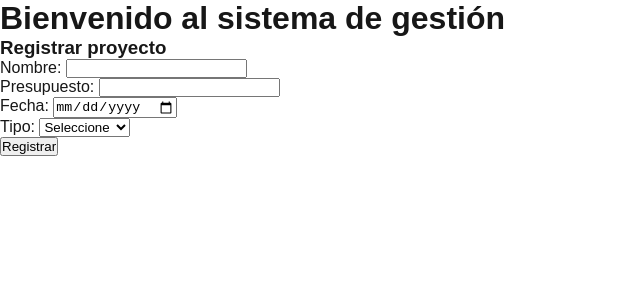
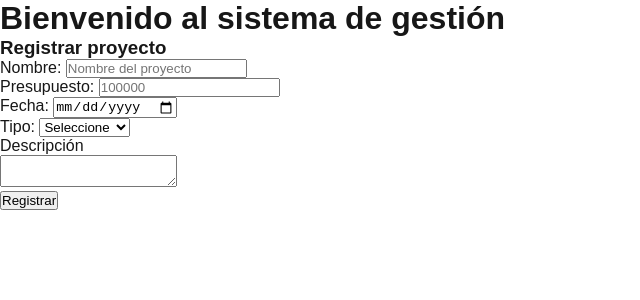
Before and after one commit to Naerie/Eva3-front-end, a Next.js app: page / in a window 1280 px wide. Shown: the top 300 px of the page, without its empty margins (0-640 px from the left). Built offline with nearby package versions, Linux system fonts and the light colour scheme.

Commit message:
interface de proyexto+ cambios en el formulario
Se creó la carpeta interfaces con el archivo IProyectos para la creacion de la interfaz de los proyectos con los campos del formulario, adicionalmente se agregó un campo mas en el select y el campo requerido de textarea en el formulario.

```diff
--- /dev/null
+++ b/src/app/interfaces/IProyecto.tsx
@@ -0,0 +1,6 @@
+export interface Proyecto{
+    nombre: string,
+    presupuesto:number,
+    fecha:string,
+    tipo:string
+}
--- a/src/app/page.tsx
+++ b/src/app/page.tsx
@@ -1,4 +1,14 @@
 "use client"
+
+import { Proyecto } from "./interfaces/IProyecto";
+
+const initialStateProyecto:Proyecto = {
+  nombre:"",
+  presupuesto:0,
+  fecha:"",
+  tipo:"",
+  descripcion:""
+}
 export default function Home() {
   return (
     <>
@@ -6,17 +16,20 @@ export default function Home() {
       <form>
         <h3>Registrar proyecto</h3>
         <label>Nombre: </label>
-        <input type="text" /><br/>
+        <input type="text" name="nombre" placeholder="Nombre del proyecto"/><br/>
         <label>Presupuesto: </label>
-        <input type="number" /><br/>
+        <input type="number" name="presupuesto" placeholder="100000"/><br/>
         <label>Fecha: </label>
-        <input type="date" name="" id="" /><br/>
+        <input type="date" name="fecha" /><br/>
         <label>Tipo: </label>
-        <select name="" id="">
+        <select name="opcionesTipo" id="">
           <option value="">Seleccione</option>
           <option value="">Comunidad</option>
           <option value="">Educación</option>
+          <option value="">Salud</option>
         </select><br/>
+        <label htmlFor="">Descripción</label><br/>
+        <textarea name="descripcion" id=""></textarea><br/>
         <button type="submit">Registrar</button>
       </form>
     </>
```
